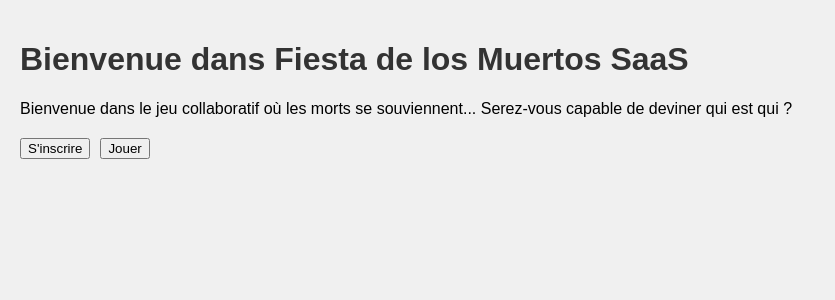
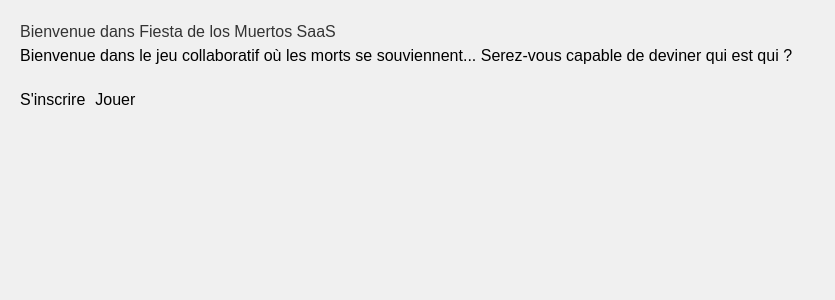
Before and after one commit to DebroyeAntoine/fiesta, a React (Create React App) app in the folder frontend/: page / in a window 1280 px wide. Shown: the top 300 px of the page, without its empty margins (0-835 px from the left). Built offline with nearby package versions, Linux system fonts and the light colour scheme.

Commit message:
front: add tailwind dependencies for css

```diff
--- a/frontend/package.json
+++ b/frontend/package.json
@@ -39,5 +39,8 @@
       "last 1 safari version"
     ]
   },
-  "proxy": "http://localhost:5000"
+  "proxy": "http://localhost:5000",
+  "devDependencies": {
+    "tailwindcss": "^3.4.14"
+  }
 }
--- a/frontend/src/index.css
+++ b/frontend/src/index.css
@@ -1,3 +1,8 @@
+@tailwind base;
+@tailwind components;
+@tailwind utilities;
+
+
 body {
   margin: 0;
   font-family: -apple-system, BlinkMacSystemFont, 'Segoe UI', 'Roboto', 'Oxygen',
--- a/frontend/src/styles.css
+++ b/frontend/src/styles.css
@@ -1,4 +1,6 @@
-/* src/styles.css */
+@tailwind base;
+@tailwind components;
+@tailwind utilities;/* src/styles.css */
 body {
     font-family: Arial, sans-serif;
     background-color: #f0f0f0;
--- /dev/null
+++ b/frontend/tailwind.config.js
@@ -0,0 +1,12 @@
+module.exports = {
+  content: ['./src/**/*.{js,jsx,ts,tsx}'],
+  theme: {
+    extend: {
+      colors: {
+        primary: '#ff6f61', // exemple couleur vive
+        secondary: '#36d7b7',
+      },
+    },
+  },
+  plugins: [],
+};
```
Also changed, not shown: 1 other file (tests, documents, lock files or other folders).
